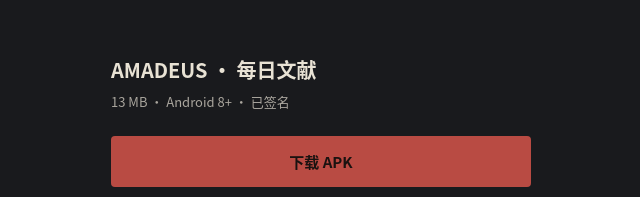
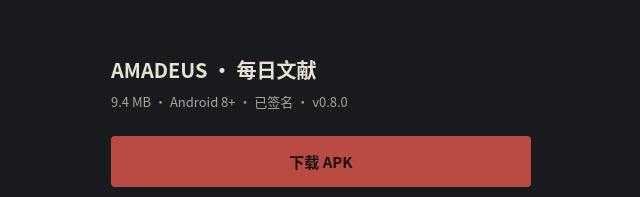
Before and after one commit to apotofcat-bit/arxiv_daily, a website: page public/download.html in a window 1280 px wide. Shown: the part 190-387 px from the top of the page, 319-959 px from the left. Drawn offline with Linux system fonts and the light colour scheme.

```diff
--- a/public/download.html
+++ b/public/download.html
@@ -17,7 +17,7 @@ ol{padding-left:18px;color:#aaa69e;font-size:12.5px;line-height:2}
 </style></head><body>
 <div class="card">
   <h1>AMADEUS · 每日文献</h1>
-  <p>13 MB · Android 8+ · 已签名</p>
+  <p>9.4 MB · Android 8+ · 已签名 · v0.8.0</p>
 
   <a class="btn" href="amadeus-daily.apk" download>下载 APK</a>
 
```
Also changed, not shown: .github/workflows/pages.yml (added).
